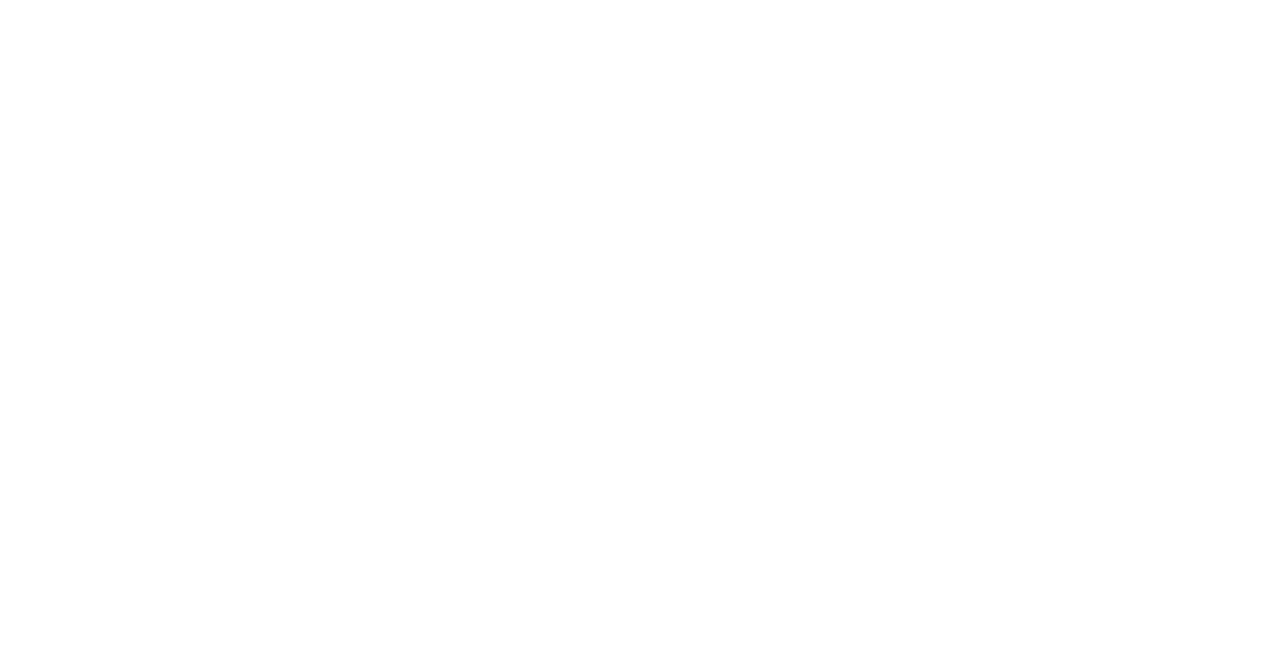
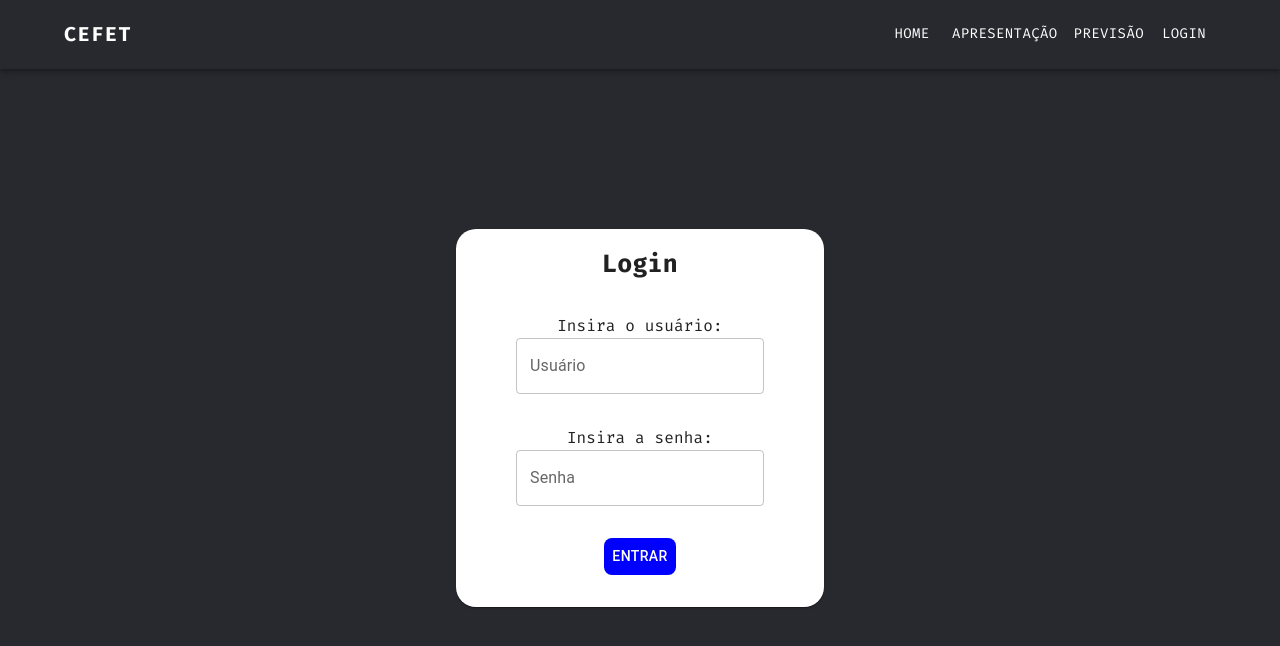
Before and after one commit to hcunha18/Dashboard, a React (Vite) app: page /Login in a window 1280 px wide. Before the commit this address had no page. Shown: the top 646 px of the page. Built offline with nearby package versions, Linux system fonts and the light colour scheme.

Commit message:
Reformatação/TeladeLogin

```diff
--- a/index.html
+++ b/index.html
@@ -4,6 +4,10 @@
     <meta charset="UTF-8" />
     <link rel="preconnect" href="https://fonts.googleapis.com" />
     <link rel="preconnect" href="https://fonts.gstatic.com" crossorigin />
+    <link
+      href="https://fonts.googleapis.com/css2?family=Fira+Code:wght@400;700&display=swap"
+      rel="stylesheet"
+    />
     <link rel="icon" type="image/svg+xml" href="/vite.svg" />
     <meta name="viewport" content="width=device-width, initial-scale=1.0" />
     <title>Vite + React</title>
--- a/package.json
+++ b/package.json
@@ -14,6 +14,7 @@
     "@mui/icons-material": "^5.11.11",
     "@mui/material": "^5.11.11",
     "@mui/styled-engine-sc": "^5.11.11",
+    "firebase": "^9.20.0",
     "lottie-ios": "^3.4.0",
     "lottie-react": "2.3.1",
     "react": "^18.2.0",
--- a/src/components/NavBar/index.jsx
+++ b/src/components/NavBar/index.jsx
@@ -25,6 +25,10 @@ const pages = [
   {
     key: "Previsão",
     url: "/feature",
+  },
+  {
+    key: "Login",
+    url: "/Login",
   },
 ];
 
@@ -61,7 +65,7 @@ export function NavBar() {
             sx={{
               mr: 2,
               display: { xs: "none", md: "flex" },
-              fontFamily: "inter",
+              fontFamily: "Fira Code",
               fontWeight: 700,
               letterSpacing: ".1rem",
               color: "inherit",
@@ -101,11 +105,11 @@ export function NavBar() {
               }}
             >
               {/* aqui fica os menus */}
-              {/* {pages.map((page) => (
-                <MenuItem key={page} onClick={handleCloseNavMenu}>
-                  <Typography textAlign="center">{page}</Typography>
+              {pages.map((pages) => (
+                <MenuItem key={pages.key} onClick={() => navigation(pages.url)}>
+                  <Typography textAlign="center">{pages.key}</Typography>
                 </MenuItem>
-              ))} */}
+              ))}
             </Menu>
           </Box>
 
@@ -118,7 +122,7 @@ export function NavBar() {
               mr: 2,
               display: { xs: "flex", md: "none" },
               flexGrow: 1,
-              fontFamily: "inter",
+              fontFamily: "Fira Code",
               fontWeight: 700,
               letterSpacing: ".1rem",
               color: "inherit",
@@ -143,6 +147,7 @@ export function NavBar() {
                   my: 2,
                   color: "white",
                   display: "block",
+                  fontFamily: "Fira Code",
                 }}
               >
                 {page.key}
--- a/src/index.css
+++ b/src/index.css
@@ -20,4 +20,5 @@ button {
   margin: 0;
   padding: 0;
   box-sizing: border-box;
+  font-family: "Fira Code";
 }
--- a/src/pages/Home/index.css
+++ b/src/pages/Home/index.css
@@ -88,6 +88,7 @@
   text-align: center;
   font-size: 2.5em;
   color: #ffffff;
+  font-family: "Fira Code";
 }
 
 .card {
--- a/src/pages/Home/index.jsx
+++ b/src/pages/Home/index.jsx
@@ -2,7 +2,7 @@ import "./index.css";
 import Lottie from "lottie-react";
 import HomeAnimation from "../../animations/homepageanimation.json/";
 import { NavBar } from "../../components/NavBar";
-import { Container, Typography, Button } from "@mui/material";
+import { Container, Typography, Button, Stack } from "@mui/material";
 import { CardColab } from "../../components/CardColab";
 
 export default function Home() {
@@ -20,11 +20,12 @@ export default function Home() {
                 sx={{
                   color: "white",
                   fontSize: "20px",
-                  lineHeight: "90%",
+                  lineHeight: "150%",
                   maxWidth: "23rem",
-                  fontWeight: 600,
+                  fontWeight: 400,
                   marginTop: "4rem",
-                  fontFamily: "inter",
+                  fontFamily: "Fira Code",
+                  textTransform: "uppercase",
                 }}
               >
                 Quer prever a evasão da instituição?
@@ -37,11 +38,13 @@ export default function Home() {
                   lineHeight: "50%",
                   fontWeight: "400",
                   fontSize: "clamp(16px, 1.4vw, 23px)",
-                  fontFamily: "inter",
+                  fontFamily: "Fira Code",
+                  textTransform: "uppercase",
                 }}
               >
                 Como funciona?
               </Typography>
+              <Stack>
                 <Typography
                   className="p"
                   sx={{
@@ -51,16 +54,18 @@ export default function Home() {
                     lineHeight: "145%",
                     marginTop: "3rem",
                     maxWidth: "25rem",
-                  fontFamily: "inter",
+                    fontFamily: "Fira Code",
+                    textAling: "justify",
                   }}
                 >
                   O site tem como intuito, através de algumas informações,
-                encontrar padrões que possibilitam a identificação de alunos com
-                alto risco de evasão. Espera-se fornecer aos setores competentes
-                informações acerca destes alunos, para que possam ser feitas as
-                intervenções pedagógicas necessárias para a diminuição das
-                chances destes alunos deixarem a instituição.
+                  encontrar padrões que possibilitam a identificação de alunos
+                  com alto risco de evasão. Espera-se fornecer aos setores
+                  competentes informações acerca destes alunos, para que possam
+                  ser feitas as intervenções pedagógicas necessárias para a
+                  diminuição das chances destes alunos deixarem a instituição.
                 </Typography>
+              </Stack>
               <Button
                 sx={{
                   alignSelf: "flex-start",
@@ -75,9 +80,10 @@ export default function Home() {
                   marginBottom: "3rem",
                   background: "#4d61fc",
                   ":hover": { background: "#99CC7F" },
+                  fontFamily: "Fira Code",
                 }}
               >
-                Saiba Mais.
+                Saiba Mais
               </Button>
             </div>
             <div>
--- /dev/null
+++ b/src/pages/Login/index.jsx
@@ -0,0 +1,84 @@
+import {
+  Container,
+  Stack,
+  Card,
+  Typography,
+  TextField,
+  Button,
+} from "@mui/material";
+import { NavBar } from "../../components/NavBar";
+
+export default function Login() {
+  return (
+    <Stack sx={{ minHeight: "100vh", background: "#27292f" }}>
+      <NavBar />
+      <Container
+        sx={{
+          display: "flex",
+          justifyContent: "center",
+        }}
+      >
+        <Card
+          sx={{
+            marginTop: "20vh",
+            width: "23rem",
+            display: "flex",
+            alignItems: "center",
+            flexDirection: "column",
+
+            borderRadius: 5,
+          }}
+        >
+          <Typography
+            sx={{
+              textAlign: "center",
+              fontFamily: "Fira Code",
+              fontWeight: 1000,
+              marginTop: "1rem",
+              fontSize: "25px",
+            }}
+          >
+            Login
+          </Typography>
+          <Typography sx={{ marginTop: "2rem", fontFamily: "Fira Code" }}>
+            Insira o usuário:
+          </Typography>
+          <TextField
+            id="outlined-basic"
+            label="Usuário"
+            variant="outlined"
+            fontFamily="Fira Code"
+            sx={{
+              fontFamily: "Fira Code",
+              color: "white",
+            }}
+          />
+          <Typography sx={{ marginTop: "2rem", fontFamily: "Fira Code" }}>
+            {" "}
+            Insira a senha:
+          </Typography>
+          <TextField
+            id="password"
+            label="Senha"
+            variant="outlined"
+            fontFamily="Fira Code"
+            sx={{}}
+          />
+          <Button
+            sx={{
+              marginTop: "2rem",
+              marginBottom: "2rem",
+              background: "blue",
+              color: "white",
+              fontWeight: 500,
+              borderRadius: 2,
+              ":houver": { backgroundColor: "#8bbfff" },
+            }}
+          >
+            Entrar
+          </Button>
+        </Card>
+      </Container>
+    </Stack>
+  );
+}
--- a/src/pages/index.js
+++ b/src/pages/index.js
@@ -1,5 +1,6 @@
 import Home from "./Home";
 import Presentation from "./Presentation";
 import Feature from "./Feature";
+import Login from "./Login";
 
-export {Home, Presentation, Feature}
+export {Home, Presentation, Feature, Login}
--- a/src/routes/index.jsx
+++ b/src/routes/index.jsx
@@ -1,6 +1,6 @@
 import React from "react";
 import { BrowserRouter, Route, Routes } from "react-router-dom";
-import { Home, Presentation, Feature } from "../pages";
+import { Home, Presentation, Feature, Login } from "../pages";
 import { ErrorBoundary } from "./error-boundary";
 import { NotFoundPage } from "./not-found";
 
@@ -12,6 +12,7 @@ export function MyRoutes() {
           <Route index element={<Home />} />
           <Route path="presentation" element={<Presentation />} />
           <Route path="feature" element={<Feature />} />
+          <Route path="Login" element={<Login />} />
         </Route>
         {/* <Route path="*" element={<NotFoundPage />} /> */}
       </Routes>
```
Also changed, not shown: src/pages/Presentation/index.jsx (+67 -30 lines), 1 other file (tests, documents, lock files or other folders). Lines whose indentation alone changed are shown as unchanged.
